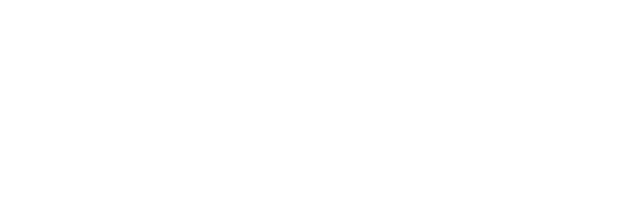
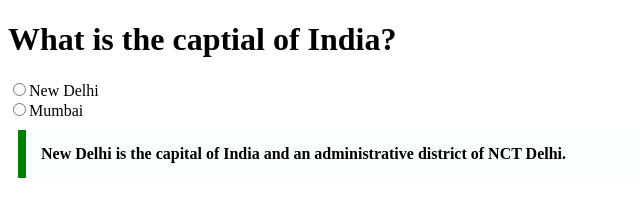
Before and after one commit to acciojob/trivia-JyotiradeetiBagal, a website: page main.html in a window 1280 px wide. Shown: the whole page, without its empty margins (0-640 px from the left). Drawn offline with Linux system fonts and the light colour scheme.

Commit message:
created a submission

```diff
--- a/main.html
+++ b/main.html
@@ -8,6 +8,12 @@
 
 <body>
 	<!-- the entire body must be written by student -->
+	<h1>What is the captial of India?</h1>
+	<input type="radio" value="New Delhi"/>New Delhi
+	<br>
+	<input type="radio" value="New Delhi"/>Mumbai
+	<blockquote cite="http://www.worldwildlife.org/who/index.html">New Delhi is the capital of India and an administrative district of NCT Delhi.
+	</blockquote>
     <script type="text/javascript" src="./script.js">
 </script>
 
--- a/styles.css
+++ b/styles.css
@@ -1,2 +1,11 @@
 
 /* Your CSS Code here. */
+blockquote{
+
+	max-width:600px;
+	margin:10px;
+	padding:15px;
+	border-left:8px solid green;
+	background-color:#f8fffe;
+	font-weight:bold;
+}
```
